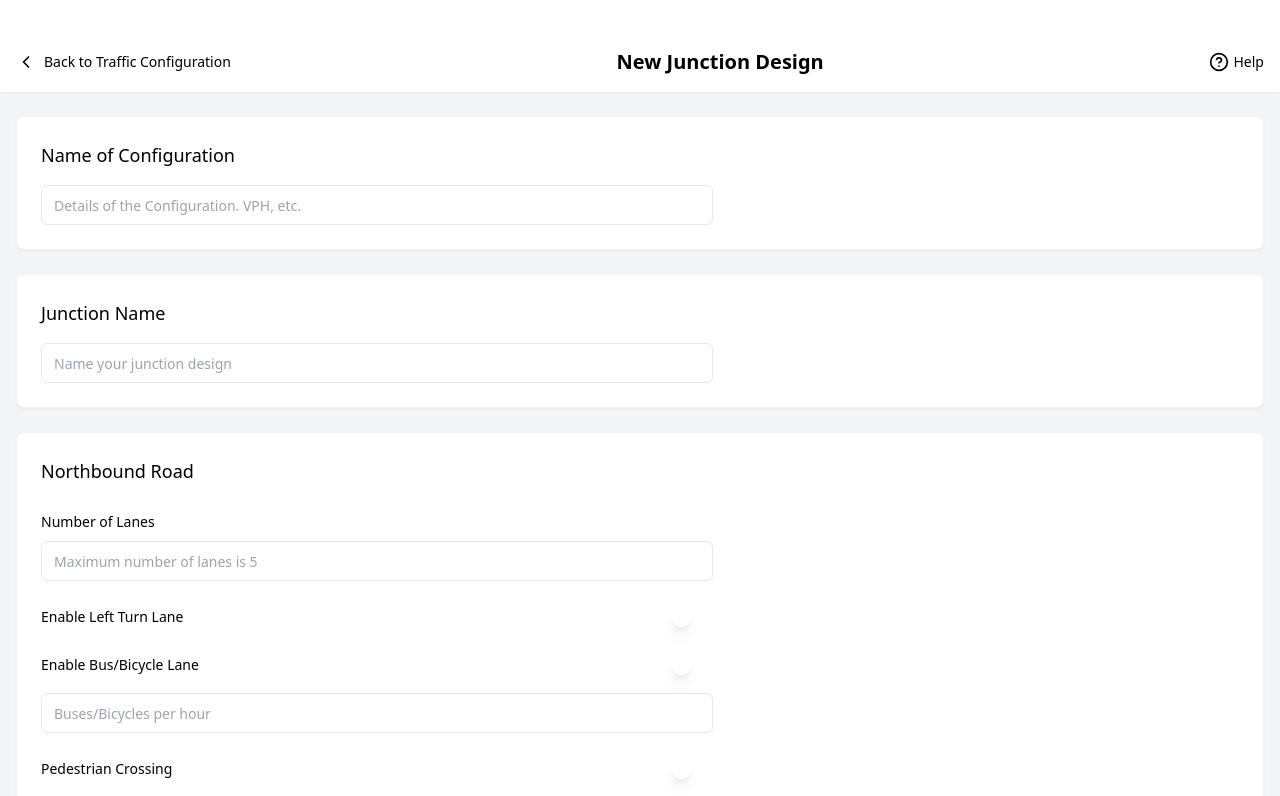
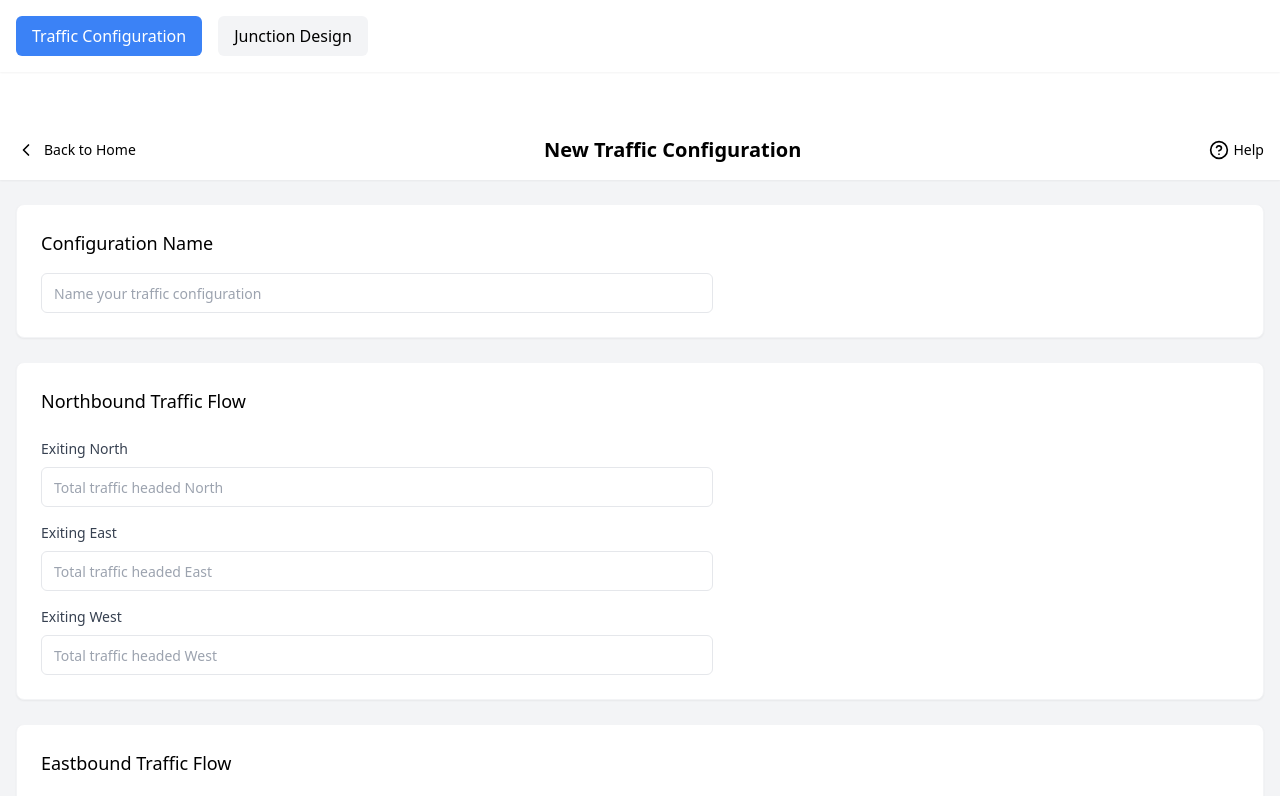
Before and after one commit to dev-patel3/traffic-project, a React (Create React App) app in the folder frontend/: page / in a window 1280 px wide. Shown: the top 796 px of the page. Built offline with nearby package versions, Linux system fonts and the light colour scheme; no server answers.

Commit message:
added new traffic config page and ability to switch between pages

```diff
--- a/frontend/src/App.js
+++ b/frontend/src/App.js
@@ -1,9 +1,11 @@
 import { useState, useEffect } from 'react';
 import axios from 'axios';
 import JunctionDesign from './components/JunctionDesign/JunctionDesign';
+import TrafficConfigPage from './components/JunctionDesign/TrafficConfigPage';
 
 function App() {
   const [message, setMessage] = useState('');
+  const [currentPage, setCurrentPage] = useState('traffic');
 
   useEffect(() => {
     axios.get('http://localhost:5000/api/test')
@@ -12,13 +14,39 @@ function App() {
 
   return (
     <div>
+      {/* Navigation */}
+      <div className="bg-white shadow-sm mb-4">
+        <div className="max-w-7xl mx-auto px-4 py-4 flex gap-4">
+          <button
+            onClick={() => setCurrentPage('traffic')}
+            className={`px-4 py-2 rounded-md ${
+              currentPage === 'traffic'
+                ? 'bg-blue-500 text-white'
+                : 'bg-gray-100 hover:bg-gray-200'
+            }`}
+          >
+            Traffic Configuration
+          </button>
+          <button
+            onClick={() => setCurrentPage('junction')}
+            className={`px-4 py-2 rounded-md ${
+              currentPage === 'junction'
+                ? 'bg-blue-500 text-white'
+                : 'bg-gray-100 hover:bg-gray-200'
+            }`}
+          >
+            Junction Design
+          </button>
+        </div>
+      </div>
+
       {/* API test message */}
       <div className="p-4">
         <h1>{message}</h1>
       </div>
 
-      {/* Junction Design component */}
-      <JunctionDesign />
+      {/* Main content */}
+      {currentPage === 'traffic' ? <TrafficConfigPage /> : <JunctionDesign />}
     </div>
   );
 }
--- /dev/null
+++ b/frontend/src/components/JunctionDesign/TrafficConfigPage.jsx
@@ -0,0 +1,46 @@
+import React from 'react';
+import { Input } from '../ui/input';
+import { Card } from '../ui/card';
+import { ChevronLeft, HelpCircle } from 'lucide-react';
+import TrafficDirectionSection from './TrafficDirectionSection';
+
+const TrafficConfigPage = () => {
+  return (
+    <div className="min-h-screen bg-gray-100">
+      <header className="bg-white shadow-sm">
+        <div className="max-w-7xl mx-auto px-4 py-4 flex items-center justify-between">
+          <div className="flex items-center space-x-2">
+            <ChevronLeft className="h-5 w-5" />
+            <span className="text-sm font-medium">Back to Home</span>
+          </div>
+          <h1 className="text-xl font-semibold">New Traffic Configuration</h1>
+          <div className="flex items-center space-x-1">
+            <HelpCircle className="h-5 w-5" />
+            <span className="text-sm">Help</span>
+          </div>
+        </div>
+      </header>
+
+      <main className="max-w-7xl mx-auto px-4 py-6">
+        <div className="space-y-6">
+          <Card className="p-6 shadow-sm bg-white border-gray-100">
+            <div className="space-y-4">
+              <h2 className="text-lg font-medium">Configuration Name</h2>
+              <Input
+                placeholder="Name your traffic configuration"
+                className="max-w-2xl"
+              />
+            </div>
+          </Card>
+
+          <TrafficDirectionSection direction="Northbound" />
+          <TrafficDirectionSection direction="Eastbound" />
+          <TrafficDirectionSection direction="Southbound" />
+          <TrafficDirectionSection direction="Westbound" />
+        </div>
+      </main>
+    </div>
+  );
+};
+
+export default TrafficConfigPage;
--- /dev/null
+++ b/frontend/src/components/JunctionDesign/TrafficDirectionSection.jsx
@@ -0,0 +1,43 @@
+import React from 'react';
+import { Input } from '../ui/input';
+import { Card } from '../ui/card';
+
+const TrafficDirectionSection = ({ direction }) => {
+  const getExitDirections = (currentDirection) => {
+    const allDirections = ['North', 'East', 'South', 'West'];
+    return allDirections.filter(dir => dir !== getOppositeDirection(currentDirection));
+  };
+
+  const getOppositeDirection = (direction) => {
+    const opposites = {
+      'Northbound': 'South',
+      'Eastbound': 'West',
+      'Southbound': 'North',
+      'Westbound': 'East'
+    };
+    return opposites[direction];
+  };
+
+  return (
+    <Card className="p-6 shadow-sm bg-white border-gray-100">
+      <div className="space-y-6">
+        <h2 className="text-lg font-medium">{direction} Traffic Flow</h2>
+        <div className="space-y-4">
+          {getExitDirections(direction).map((exitDir) => (
+            <div key={exitDir}>
+              <label className="block text-sm font-medium text-gray-700 mb-2">
+                Exiting {exitDir}
+              </label>
+              <Input
+                placeholder={`Total traffic headed ${exitDir}`}
+                className="max-w-2xl"
+              />
+            </div>
+          ))}
+        </div>
+      </div>
+    </Card>
+  );
+};
+
+export default TrafficDirectionSection;
```
Also changed, not shown: 1 other file (tests, documents, lock files or other folders).
